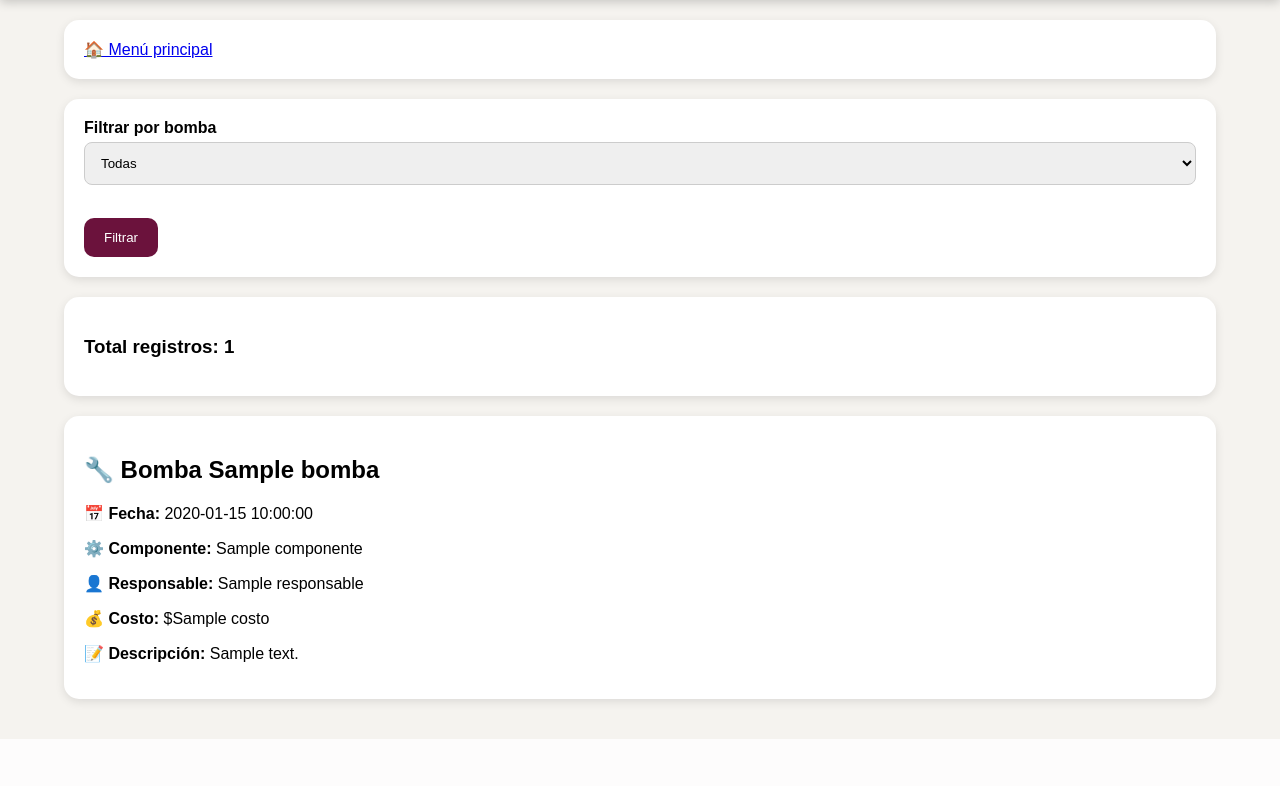
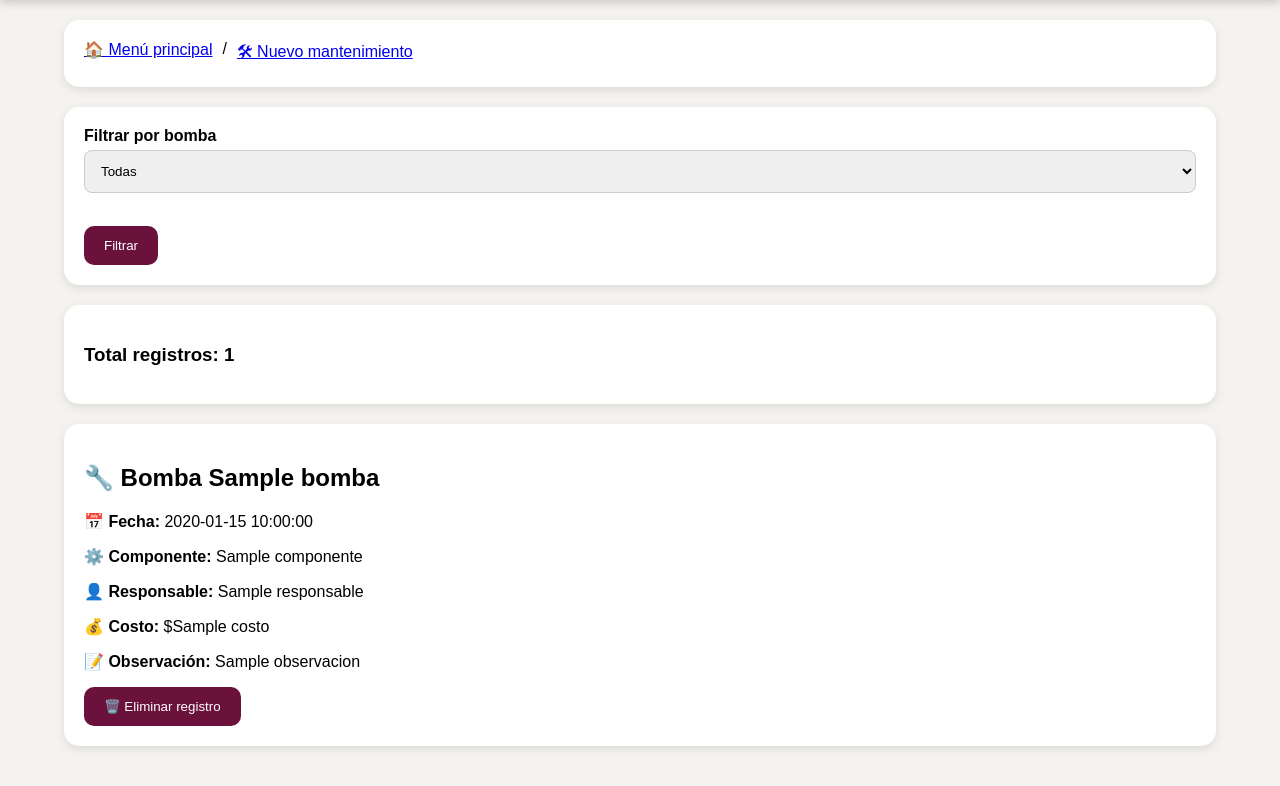
Before and after one commit to encuestasuedc-droid/sgm-bombas-sve, a Flask app: template templates/historial.html in a window 1280 px wide. Shown: the part 131-917 px from the top of the page. Before the commit the page ends 870 px from the top, so only its background shows below. Run offline with Flask 3, Linux system fonts and the light colour scheme; the template is opened without the code that fills it: most values are stand-ins (such as "Sample title", 1, 10 or a date in 2020); some libraries are stand-ins or nearby versions.

Commit message:
historial.html

```diff
--- a/templates/historial.html
+++ b/templates/historial.html
@@ -1,6 +1,8 @@
 <!DOCTYPE html>
-<html>
+<html lang="es">
 <head>
+    <meta charset="UTF-8">
+    <meta name="viewport" content="width=device-width, initial-scale=1.0">
     <title>Historial de Mantenimientos</title>
     <link rel="stylesheet" href="{{ url_for('static', filename='css/style.css') }}">
 </head>
@@ -10,30 +12,35 @@
     </header>
 
     <div class="container">
+        <!-- Navegación -->
         <div class="card de-navegacion">
-            <a href="/">🏠 Menú principal</a>
-                    </div>
-        <!-- Tarjeta de Filtro -->
+            <a href="{{ url_for('menu_principal') }}">🏠 Menú principal</a> /
+            <a href="{{ url_for('nuevo_mantenimiento') }}">🛠 Nuevo mantenimiento</a>
+        </div>
+
+        <!-- Tarjeta de filtro -->
         <div class="card">
             <form method="GET">
                 <label><b>Filtrar por bomba</b></label>
                 <select name="bomba">
                     <option value="">Todas</option>
                     {% for i in range(1, 24) %}
-                        <option value="C{{i}}"> C{{i}} </option>
+                        <option value="C{{ i }}" {% if request.args.get('bomba') == 'C' ~ i|string %}selected{% endif %}>
+                            C{{ i }}
+                        </option>
                     {% endfor %}
                 </select>
                 <br><br>
-                <button type="submit"> Filtrar </button>
+                <button type="submit">Filtrar</button>
             </form>
         </div>
 
-        <!-- Tarjeta de Contador -->
+        <!-- Tarjeta de contador -->
         <div class="card">
             <h3>Total registros: {{ registros|length }}</h3>
         </div>
 
-        <!-- Listado de Registros -->
+        <!-- Listado de registros -->
         {% if registros %}
             {% for r in registros %}
                 <div class="card">
@@ -41,8 +48,16 @@
                     <p><strong>📅 Fecha:</strong> {{ r.fecha }}</p>
                     <p><strong>⚙️ Componente:</strong> {{ r.componente }}</p>
                     <p><strong>👤 Responsable:</strong> {{ r.responsable }}</p>
+                    <!-- CORREGIDO: Se agregó el filtro |int o |float si es necesario, o se deja directo -->
                     <p><strong>💰 Costo:</strong> ${{ r.costo }}</p>
-                    <p><strong>📝 Descripción:</strong> {{ r.descripcion }}</p>
+                    <p><strong>📝 Observación:</strong> {{ r.observacion }}</p>
+
+
+                    <form action="{{ url_for('eliminar_registro', id=r.id) }}" method="POST" onsubmit="return confirmarEliminacion();" style="display:inline;">
+                        <button type="submit" class="btn-eliminar">
+                            🗑️ Eliminar registro
+                        </button>
+                    </form>
                 </div>
             {% endfor %}
         {% else %}
@@ -51,5 +66,11 @@
             </div>
         {% endif %}
     </div>
+
+    <script>
+        function confirmarEliminacion() {
+            return confirm("¿Está seguro de que desea eliminar este mantenimiento? Esta acción no se puede deshacer.");
+        }
+    </script>
 </body>
 </html>
```
